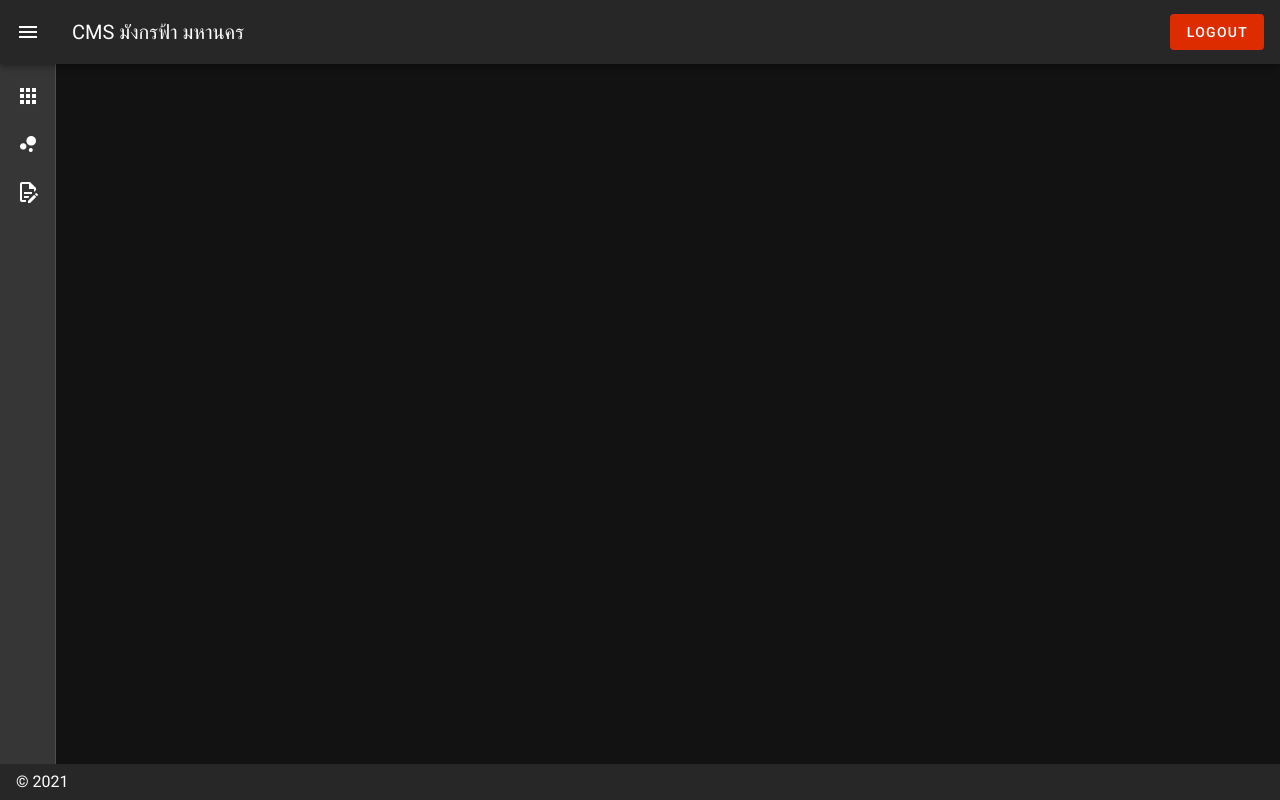
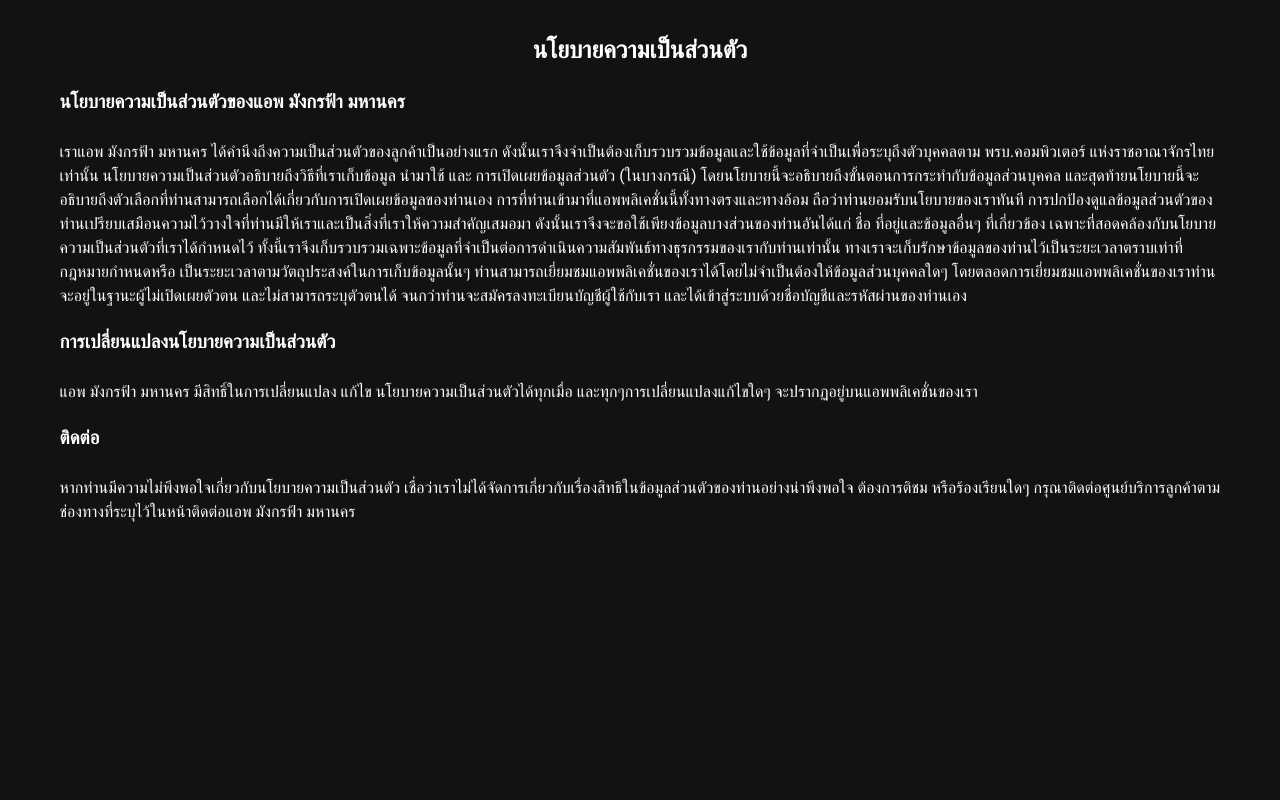
Before and after one commit to auttaya92/auttaya92.github.io, a Nuxt app: page /policy in a window 1280 px wide. Built offline with nearby package versions, Linux system fonts and the light colour scheme.

Commit message:
added policy screen

```diff
--- /dev/null
+++ b/pages/policy.vue
@@ -0,0 +1,53 @@
+<template lang="html">
+  <div class="mt-5">
+    <div class="text-center">
+      <h2>นโยบายความเป็นส่วนตัว</h2>
+    </div>
+    <div class="text-left mt-5">
+      <h3>นโยบายความเป็นส่วนตัวของแอพ มังกรฟ้า มหานคร</h3>
+      <br />เราแอพ มังกรฟ้า มหานคร
+      ได้คำนึงถึงความเป็นส่วนตัวของลูกค้าเป็นอย่างแรก
+      ดังนั้นเราจึงจำเป็นต้องเก็บรวบรวมข้อมูลและใช้ข้อมูลที่จำเป็นเพื่อระบุถึงตัวบุคคลตาม
+      พรบ.คอมพิวเตอร์ แห่งราชอาณาจักรไทยเท่านั้น
+      นโยบายความเป็นส่วนตัวอธิบายถึงวิธีที่เราเก็บข้อมูล นำมาใช้ และ
+      การเปิดเผยข้อมูลส่วนตัว (ในบางกรณี)
+      โดยนโยบายนี้จะอธิบายถึงขั้นตอนการกระทำกับข้อมูลส่วนบุคคล
+      และสุดท้ายนโยบายนี้จะอธิบายถึงตัวเลือกที่ท่านสามารถเลือกได้เกี่ยวกับการเปิดเผยข้อมูลของท่านเอง
+      การที่ท่านเข้ามาที่แอพพลิเคชั่นนี้ทั้งทางตรงและทางอ้อม
+      ถือว่าท่านยอมรับนโยบายของเราทันที
+      การปกป้องดูแลข้อมูลส่วนตัวของท่านเปรียบเสมือนความไว้วางใจที่ท่านมีให้เราและเป็นสิ่งที่เราให้ความสำคัญเสมอมา
+      ดังนั้นเราจึงจะขอใช้เพียงข้อมูลบางส่วนของท่านอันได้แก่ ชื่อ
+      ที่อยู่และข้อมูลอื่นๆ ที่เกี่ยวข้อง
+      เฉพาะที่สอดคล้องกับนโยบายความเป็นส่วนตัวที่เราได้กำหนดไว้
+      ทั้งนี้เราจึงเก็บรวบรวมเฉพาะข้อมูลที่จำเป็นต่อการดำเนินความสัมพันธ์ทางธุรกรรมของเรากับท่านเท่านั้น
+      ทางเราจะเก็บรักษาข้อมูลของท่านไว้เป็นระยะเวลาตราบเท่าที่กฎหมายกำหนดหรือ
+      เป็นระยะเวลาตามวัตถุประสงค์ในการเก็บข้อมูลนั้นๆ
+      ท่านสามารถเยี่ยมชมแอพพลิเคชั่นของเราได้โดยไม่จำเป็นต้องให้ข้อมูลส่วนบุคคลใดๆ
+      โดยตลอดการเยี่ยมชมแอพพลิเคชั่นของเราท่านจะอยู่ในฐานะผู้ไม่เปิดเผยตัวตน
+      และไม่สามารถระบุตัวตนได้ จนกว่าท่านจะสมัครลงทะเบียนบัญชีผู้ใช้กับเรา
+      และได้เข้าสู่ระบบด้วยชื่อบัญชีและรหัสผ่านของท่านเอง
+    </div>
+    <div class="text-left mt-5">
+      <h3>การเปลี่ยนแปลงนโยบายความเป็นส่วนตัว</h3>
+      <br />แอพ มังกรฟ้า มหานคร มีสิทธิ์ในการเปลี่ยนแปลง แก้ไข
+      นโยบายความเป็นส่วนตัวได้ทุกเมื่อ และทุกๆการเปลี่ยนแปลงแก้ไขใดๆ
+      จะปรากฏอยู่บนแอพพลิเคชั่นของเรา
+    </div>
+    <div class="text-left mt-5">
+      <h3>ติดต่อ</h3>
+      <br />หากท่านมีความไม่พึงพอใจเกี่ยวกับนโยบายความเป็นส่วนตัว
+      เชื่อว่าเราไม่ได้จัดการเกี่ยวกับเรื่องสิทธิในข้อมูลส่วนตัวของท่านอย่างน่าพึงพอใจ
+      ต้องการติชม หรือร้องเรียนใดๆ
+      กรุณาติดต่อศูนย์บริการลูกค้าตามช่องทางที่ระบุไว้ในหน้าติดต่อแอพ มังกรฟ้า
+      มหานคร
+    </div>
+  </div>
+</template>
+
+<script>
+export default {
+  layout: 'empty',
+};
+</script>
+
+<style lang="css" scoped></style>
```
